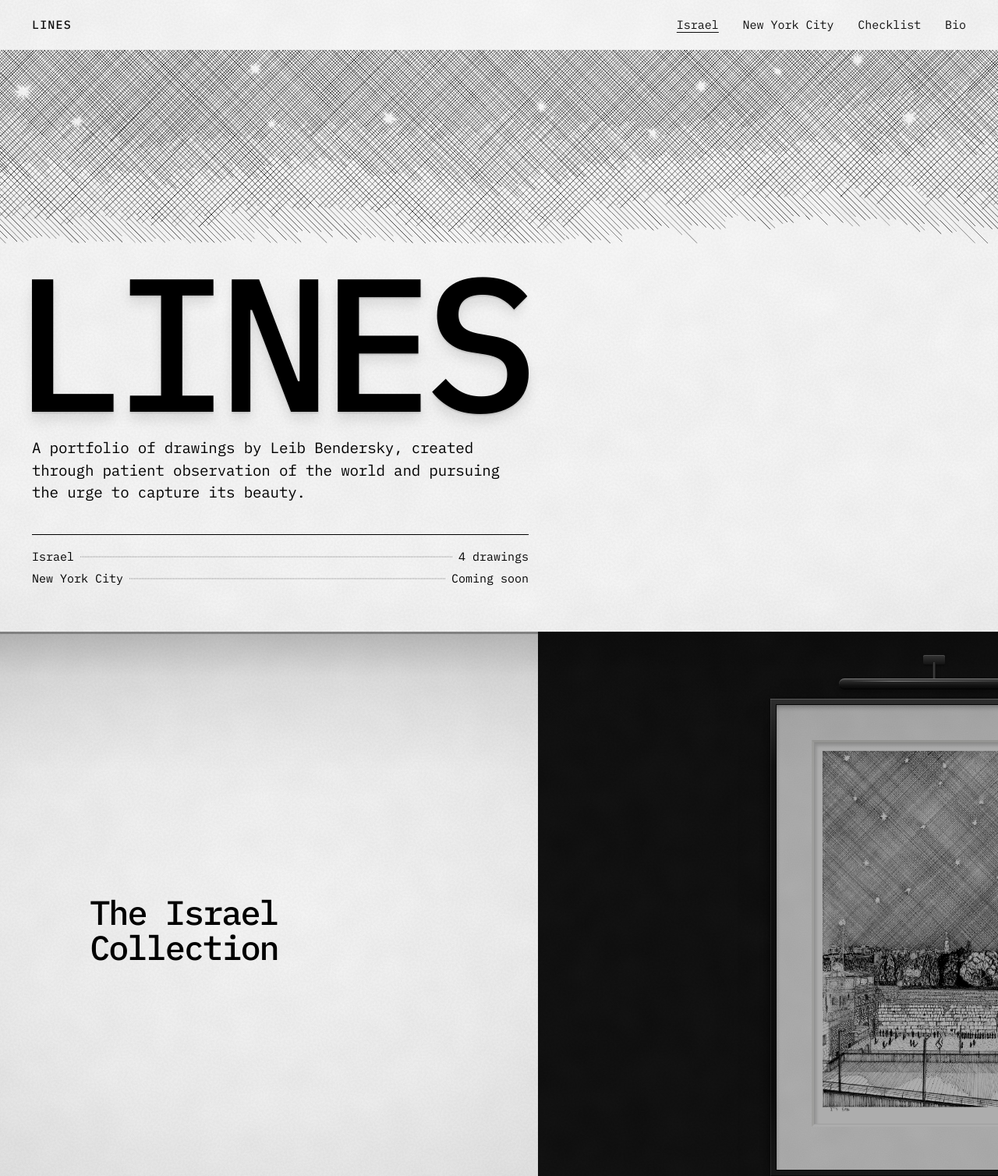
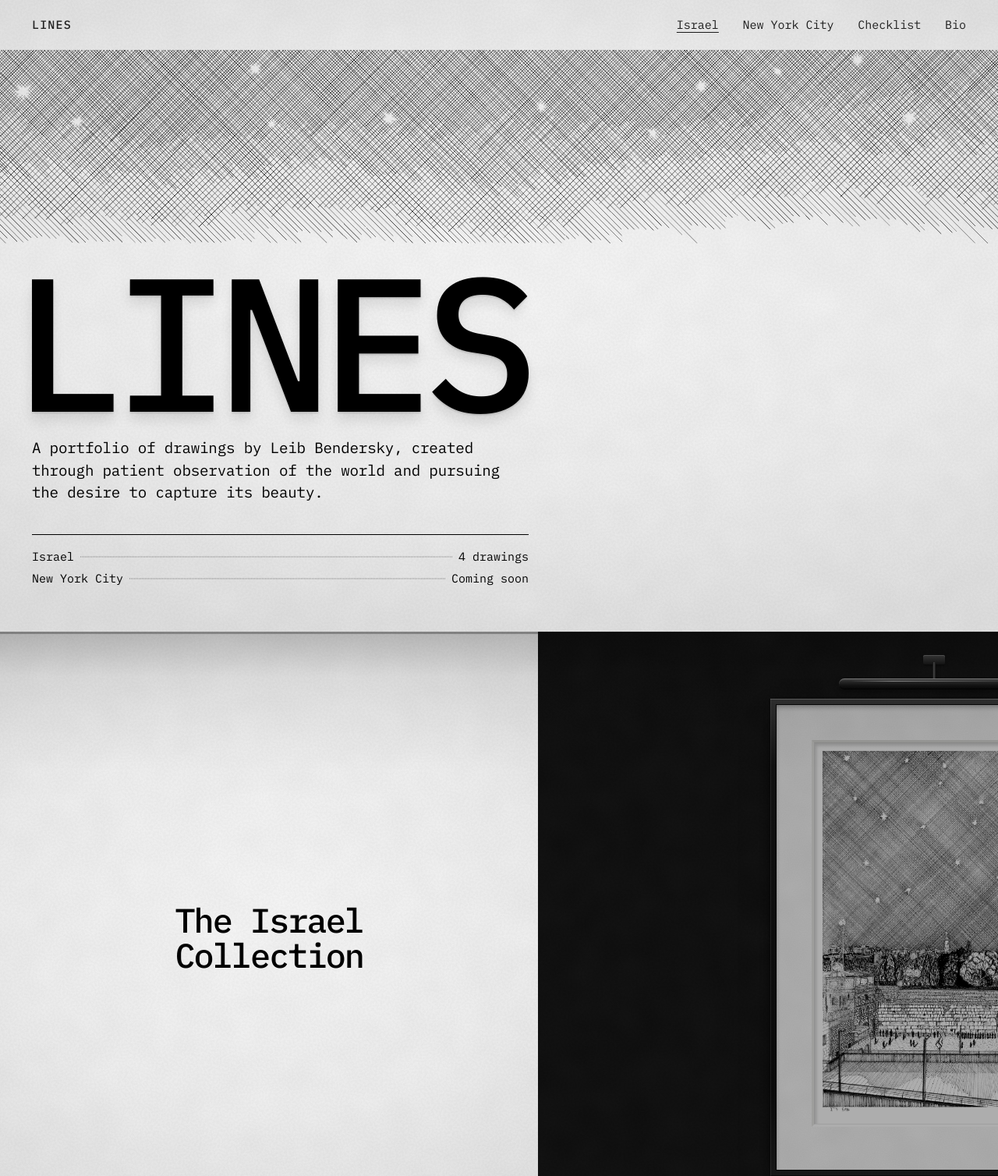
Before and after one commit to lion232003/leibbendersky.art, a plain HTML site: page index.html in a window 1280 px wide. Shown: the top 1508 px of the page at 78% size. Drawn offline with Linux system fonts and the light colour scheme.

Commit message:
Center the collection title, match the opening wall, reword tagline
- "The Israel Collection" sits in the centre of its wall, level with the
  centre of the drawings beside it.
- The opening page uses the same white, texture and light as the gallery
  wall (the extra glow is gone).
- Tagline: "pursuing the desire to capture its beauty".

Co-Authored-By: Claude Opus 5.5 <noreply@anthropic.com>
Claude-Session: https://claude.ai/code/session_01RyVvjmGpr4Qn3ypMh1prGV

```diff
--- a/index.html
+++ b/index.html
@@ -95,7 +95,7 @@ body,.hall__track,.viewer{background-image:url("tex/wall.jpg");background-size:3
 
 /* ---------- lobby: the entrance wall ---------- */
 .lobby{position:relative;padding-top:var(--header-h);--name-fs:min(19vw,300px)}
-.lobby::before{content:"";position:absolute;inset:0;pointer-events:none;background:radial-gradient(ellipse 75% 60% at 50% 22%,rgba(255,255,255,.34),rgba(255,255,255,0) 70%),radial-gradient(ellipse 130% 95% at 50% 40%,rgba(0,0,0,0) 55%,rgba(0,0,0,.07) 100%)}
+.lobby::before{content:"";position:absolute;inset:0;pointer-events:none;background:radial-gradient(ellipse 85% 58% at 50% 44%,rgba(0,0,0,0) 0%,rgba(0,0,0,.036) 60%,rgba(0,0,0,.09) 100%)}
 .lobby>*{position:relative}
 .sky{display:block;width:100%;height:clamp(180px,31svh,380px)}
 /* In Plex Mono the L's stem sits .108em inside its letter box, so the word is pulled left by that much to put the stem on the text edge.
@@ -205,6 +205,9 @@ html{scroll-snap-type:y proximity}
 .g3{width:calc(var(--img-h) * .6);height:calc(var(--img-h) * .82)}
 
 .walltext{width:min(460px,72vw)}
+.bay--text{justify-content:center}
+.bay--text .walltext{text-align:center}
+.bay--text .walltext__title{margin:0}
 .walltext__room{margin-bottom:10px;font-size:13px;color:inherit;opacity:.7}
 .walltext__title{margin:0 0 20px;font-size:clamp(30px,3.4vw,50px);font-weight:500;line-height:1.04;letter-spacing:-.045em}
 .walltext__body{max-width:36ch;font-size:15px;line-height:1.65}
@@ -350,7 +353,7 @@ html{scroll-snap-type:y proximity}
   <section class="lobby" id="lobby" aria-labelledby="name">
     <canvas class="sky" id="sky" aria-hidden="true"></canvas>
     <h1 class="name" id="name">Lines</h1>
-    <p class="tagline">A portfolio of drawings by Leib&nbsp;Bendersky, created through patient observation of the world and pursuing the urge to capture its beauty.</p>
+    <p class="tagline">A portfolio of drawings by Leib&nbsp;Bendersky, created through patient observation of the world and pursuing the desire to capture its beauty.</p>
     <nav class="plaque" aria-label="Collections"><ul class="leaders" id="directory"></ul></nav>
   </section>
 
```
